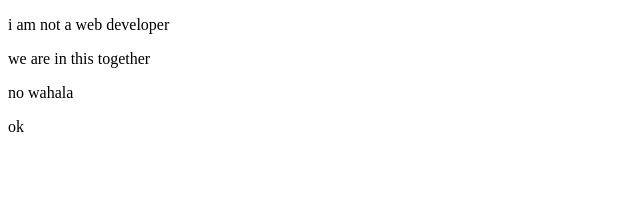
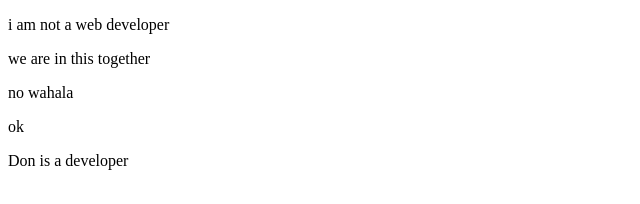
Before and after one commit to PhateSylvester/my_practice, a plain HTML site: page hi.html in a window 1280 px wide. Shown: the whole page, without its empty margins (0-640 px from the left). Drawn offline with Linux system fonts and the light colour scheme.

Commit message:
i just placed another paragraph

```diff
--- a/hi.html
+++ b/hi.html
@@ -10,5 +10,6 @@
     <p>we are in this together</p>
     <p> no wahala</p>
     <p>ok</p>
+    <p>Don is a developer</p>
 </body>
 </html>
```
